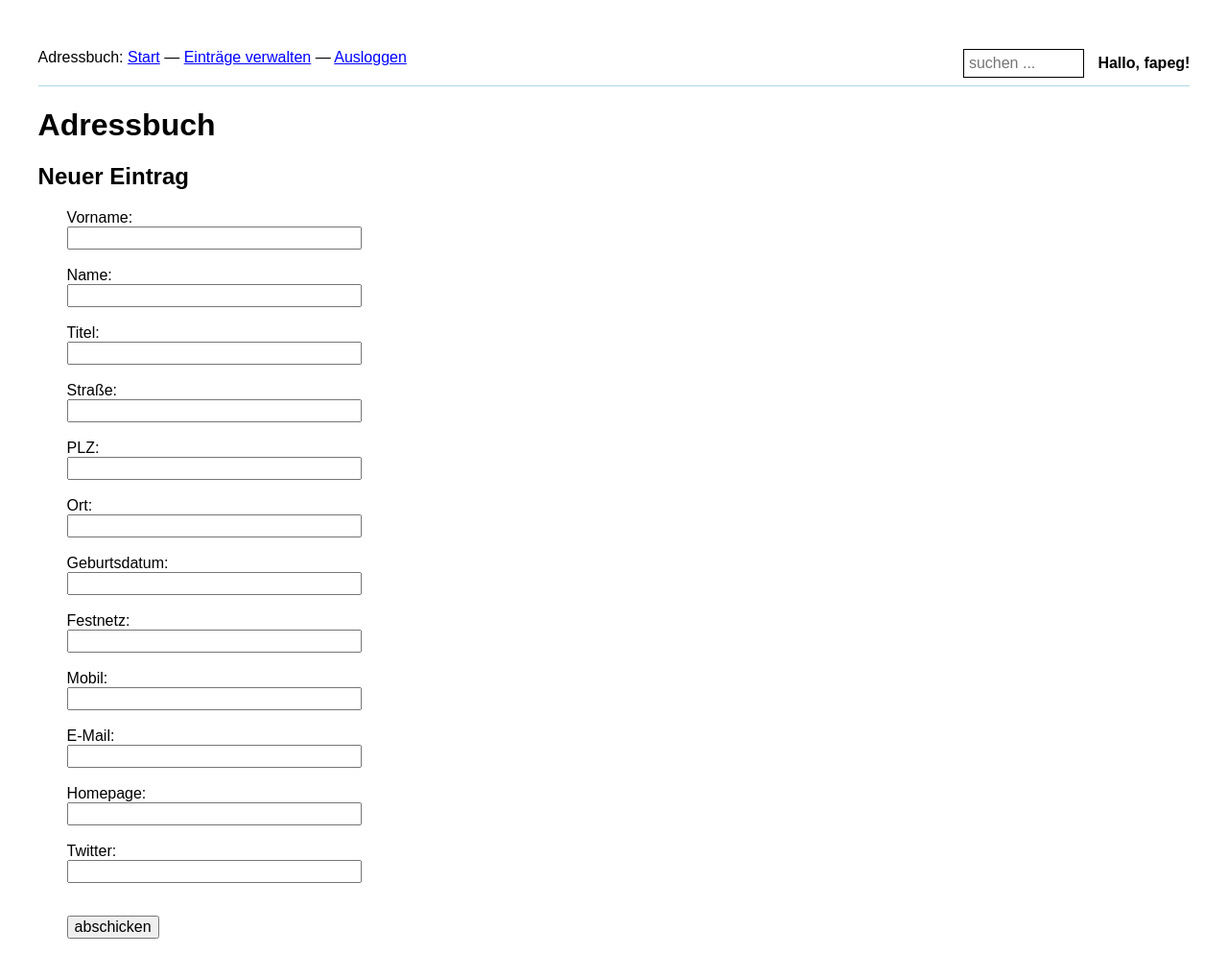
After one commit to fapeg/adressbuch, a Flask app: page /new in a window 1280 px wide. The commit adds this page. Shown: the whole page at 96% size. Run offline with Flask 2, Linux system fonts and the light colour scheme; a user stored in the database is signed in; some web fonts are replaced.

Commit message:
suchfunktion

```diff
--- a/main.py
+++ b/main.py
@@ -2,9 +2,9 @@
 # Autor: Giulia Kirstein, Daniel Gros, Fabian Pegel
 # Mai 2014
 # Projektseminar Angewandte Informationswissenschaft
-from flask import Flask, render_template, g, flash, redirect, session
+from flask import Flask, render_template, g, flash, redirect, session, request
 from flask_sqlalchemy import SQLAlchemy
-from sqlalchemy import text
+from sqlalchemy import text, desc
 import datetime, hashlib, os, re
 from flask.ext.wtf import Form
 from flask.ext.login import LoginManager
@@ -111,6 +111,9 @@ class EditForm(Form):
     homepage = TextField('homepage')
     twitter = TextField('twitter')
 
+class SearchForm(Form):
+    searchfield = TextField('searchfield', validators = [Required(u"Bitte Feld ausfüllen!")])
+
 
 
 class LoginForm(Form):
@@ -122,9 +125,24 @@ class LoginForm(Form):
 
 @app.route('/')
 def hello_world():
-	entries=Entry.query.with_entities(Entry.vorname,Entry.name,Entry.titel,Entry.strasse,Entry.plz,Entry.ort,Entry.geburtsdatum,Entry.festnetz,Entry.mobil,Entry.email,Entry.homepage,Entry.twitter)
-	return render_template('anzeige.htm', entries=entries)
+    searchform = SearchForm(csrf_enabled=False)
+    entries=Entry.query.with_entities(Entry.vorname,Entry.name,Entry.titel, Entry.strasse,Entry.plz,Entry.ort,Entry.geburtsdatum,Entry.festnetz,Entry.mobil,Entry.email,Entry.homepage,Entry.twitter)
+    return render_template('anzeige.htm', entries=entries, searchform=searchform)
 
+
+
+
+@app.route('/search', methods = ['GET', 'POST'])
+def search():
+    searchform = SearchForm(csrf_enabled=False)
+    if request.args['searchfield']:
+        begriff = request.args['searchfield']
+        begriff_trunk = '%'+begriff+'%'
+        query = text("SELECT vorname,name,titel,strasse,plz,ort,geburtsdatum,festnetz,mobil,email,homepage,twitter FROM daten WHERE (vorname  || ' ' || name like :begriff_trunk) or vorname like :begriff_trunk or name like :begriff_trunk or strasse like :begriff_trunk or ort like :begriff_trunk or plz like :begriff_trunk or geburtsdatum like :begriff_trunk or homepage like :begriff_trunk or twitter like :begriff_trunk or mobil like :begriff_trunk or festnetz like :begriff_trunk or email like :begriff_trunk;")
+        searchentries = db.engine.execute(query, begriff_trunk=begriff_trunk)
+    else:
+        return redirect('/')
+    return render_template('search.htm', searchform=searchform, begriff=begriff, searchentries=searchentries)
 
 
 @app.route('/edit', defaults={'id': None})
@@ -132,17 +150,34 @@ def hello_world():
 @login_required
 def edit(id):
     form = EditForm()
-    entries = Entry.query.with_entities(Entry.id, Entry.vorname,Entry.name,Entry.titel,Entry.strasse,Entry.plz,Entry.ort, Entry.geburtsdatum, Entry.festnetz, Entry.mobil, Entry.email, Entry.homepage,Entry.twitter)
+    searchform = SearchForm(csrf_enabled=False)
+    entries = Entry.query.with_entities(Entry.id, Entry.vorname,Entry.name,Entry.titel,Entry.strasse,Entry.plz,Entry.ort, Entry.geburtsdatum, Entry.festnetz, Entry.mobil, Entry.email, Entry.homepage,Entry.twitter).order_by(desc(Entry.id))
     if id is not None:
         if form.validate_on_submit():
             # text funktion escapet den string
             query = text("UPDATE daten SET vorname=:vorname, name=:name, titel=:titel,strasse=:strasse, plz=:plz, ort=:ort, geburtsdatum=:geburtsdatum, festnetz=:festnetz, mobil=:mobil, email=:email, homepage=:homepage, twitter=:twitter where id=:userid ;")
-            flash("Eintrag bearbeitet!")
+            flash("Eintrag bearbeitet!", 'accept')
 
             db.engine.execute(query, vorname=form.vorname.data, name=form.name.data, titel=form.titel.data, strasse=form.strasse.data, plz=form.plz.data, ort=form.ort.data, geburtsdatum=form.geburtsdatum.data, festnetz=form.festnetz.data, mobil=form.mobil.data, email=form.email.data, homepage=form.homepage.data, twitter=form.twitter.data, userid=form.userid.data)
 
         entries = Entry.query.filter_by(id=id).with_entities(Entry.id, Entry.vorname,Entry.name,Entry.titel,Entry.strasse,Entry.plz,Entry.ort, Entry.geburtsdatum, Entry.festnetz, Entry.mobil, Entry.email, Entry.homepage,Entry.twitter).first()
-    return render_template('edit.htm', entries=entries, id=id , form=form)
+    return render_template('edit.htm', entries=entries, id=id , form=form, searchform=searchform)
+
+
+
+@app.route('/new', methods = ['GET', 'POST'])
+@login_required
+def new():
+    searchform = SearchForm(csrf_enabled=False)
+    form = EditForm()
+    if form.validate_on_submit():
+        query = text("INSERT INTO daten ('id','vorname','name','titel','strasse','plz','ort','geburtsdatum','festnetz','mobil','email','homepage','twitter') VALUES (NULL, :vorname,:name,:titel,:strasse,:plz,:ort,:geburtsdatum,:festnetz,:mobil,:email,:homepage,:twitter);")
+        db.engine.execute(query, vorname=form.vorname.data, name=form.name.data, titel=form.titel.data, strasse=form.strasse.data, plz=form.plz.data, ort=form.ort.data, geburtsdatum=form.geburtsdatum.data, festnetz=form.festnetz.data, mobil=form.mobil.data, email=form.email.data, homepage=form.homepage.data, twitter=form.twitter.data)
+        flash("Eintrag wurde angelegt!", 'accept')
+        return redirect('/edit')
+    else:
+        return render_template('new.htm', form=form, searchform=searchform)
+
 
 
 @app.route('/delete/<id>')
@@ -151,12 +186,13 @@ def delete(id):
     if id is not None:
         query = text("DELETE FROM daten WHERE id = :id;")
         db.engine.execute(query, id=id)
-        flash(u"Benutzer mit der ID " + str(id) + u" gelöscht!")
+        flash(u"Benutzer mit der ID " + str(id) + u" gelöscht!", 'accept')
         return redirect('/edit')
 
 
 @app.route('/login', methods = ['GET', 'POST'])
 def login():
+    searchform = SearchForm(csrf_enabled=False)
     form = LoginForm()
     if form.validate_on_submit():
         #        flash('Login requested for user="' + form.username.data + '", remember_me=' + str(form.remember_me.data))
@@ -170,13 +206,14 @@ def login():
         if user is not None and user.passwort == hashlib.md5(p_password).hexdigest():
             session['username']=user.username
             login_user(user, remember = remember_me)
+            flash('Herzlich Willkommen, '+session['username']+'!', 'accept')
             return redirect('/')
         else:
-            flash('Benutzername oder Passwort falsch!')
+            flash('Benutzername oder Passwort falsch!', 'error')
 
     return render_template('login.htm',
         title = 'Sign In',
-        form = form)
+        form = form, searchform=searchform)
 
 @app.route('/logout')
 def logout():
--- a/static/style.css
+++ b/static/style.css
@@ -13,9 +13,12 @@ select {font-family: 'Droid Sans', sans-serif; font-size:14px;}
 a {color:blue;text-decoration:underline;}
 a:visted {color:blue; text-decoration:underline;}
 .nohighlight {color:initial;text-decoration:none;}
-.error {color:red; font-weight:bold;}
 ul.edit { list-style-image: url('page_edit.png');}
 ul.delete { list-style-image: url('delete.png');}
-ul.flash { list-style-image: url('exclamation.png');}
+ul.accept { list-style-image: url('accept.png'); background-color:lightgreen; font-weight:bold; padding:15px 15px 15px 30px; width:400px;}
+ul.error { list-style-image: url('exclamation.png'); background-color:#FC6262; font-weight:bold; padding:15px 15px 15px 30px; width:400px;}
+.searchform { display:inline; padding:10px;}
+.searchform input {border: 1px solid black; padding: 5px;}
+ul.add { list-style-image: url('add.png');}
 ul.edit li {margin-top:25px;}
-ul.delete a, ul.edit a {color:initial; text-decoration:none;}
+ul.delete a, ul.edit a , ul.add a {color:initial; text-decoration:none;}
--- a/templates/edit.htm
+++ b/templates/edit.htm
@@ -5,10 +5,16 @@
 
 <h1>Adressbuch</h1>
 
+    <ul class="add">
+    <a href="/new"><li><strong style="color:blue;vertical-align:top;">neuen Eintrag anlegen</strong></li></a>
+    </ul>
+
 <h2>Einträge bearbeiten</h2>
 
 {% if not id: %}
+
     <div class="editlist">
+
         <ul class="edit">
         	{% for line in entries: %}
            <a href="/edit/{{line['id']}}" title="Eintrag bearbeiten"> <li>
--- a/templates/index.htm
+++ b/templates/index.htm
@@ -12,15 +12,17 @@
   </head>
   <body>
 	 <div id="page">
-    <div>Adressbuch: <a href="/">Start</a> &mdash; {% if session['username'] %}<a href="/edit">Einträge verwalten</a> &mdash; <a href="/logout">Ausloggen</a><div style="display:inline;float:right;"><strong>Hallo, {{session['username']}}!</strong></div> {% else %} <a href="/login">Einloggen</a>{% endif %}</div>
-    <hr>
-    {% with messages = get_flashed_messages() %}
+    <div>Adressbuch: <a href="/">Start</a> &mdash; {% if session['username'] %}<a href="/edit">Einträge verwalten</a> &mdash; <a href="/logout">Ausloggen</a><div style="display:inline;float:right;"><form class='searchform' name='search' method='get' action='/search'>{{searchform.searchfield(size=10, placeholder='suchen ...')}}</form> <strong>Hallo, {{session['username']}}!</strong></div> {% else %} <a href="/login">Einloggen</a><div style="display:inline;float:right;"><form class='searchform' name='search' method='get' action='/search'>{{searchform.searchfield(size=10, placeholder='suchen ...')}}</form> </div>{% endif %} </div>
+    <hr style='margin-top:20px;'>
+    {% with messages = get_flashed_messages(with_categories=true) %}
     {% if messages %}
-    <ul class="flash">
-    {% for message in messages %}
+
+    {% for category, message in messages %}
+     <ul class="{{category}}">
         <li>{{ message }}</li>
+         </ul>
     {% endfor %}
-    </ul>
+
     {% endif %}
     {% endwith %}
     {% block content %}{% endblock %}
--- /dev/null
+++ b/templates/new.htm
@@ -0,0 +1,77 @@
+<!-- extend from base layout -->
+{% extends "index.htm" %}
+
+{% block content %}
+
+<h1>Adressbuch</h1>
+
+<h2>Neuer Eintrag</h2>
+<form action="" method="post" name="edit" style="margin-left:30px;">
+    {{form.hidden_tag()}}
+    <p>
+      <label>Vorname:<br>
+      {{form.vorname(size=30)}}</label><br>
+      {% for error in form.errors.vorname %}
+      <span style="color: red;">[{{error}}]</span>
+      {% endfor %}<br>
+      <label>Name:<br>
+      {{form.name(size=30)}}</label><br>
+      {% for error in form.errors.name %}
+      <span style="color: red;">[{{error}}]</span>
+      {% endfor %}<br>
+      <label>Titel:<br>
+      {{form.titel(size=30)}}</label><br>
+      {% for error in form.errors.titel %}
+      <span style="color: red;">[{{error}}]</span>
+      {% endfor %}<br>
+      <label>Straße:<br>
+      {{form.strasse(size=30)}}</label><br>
+      {% for error in form.errors.strasse %}
+      <span style="color: red;">[{{error}}]</span>
+      {% endfor %}<br>
+      <label>PLZ:<br>
+      {{form.plz(size=30)}}</label><br>
+      {% for error in form.errors.plz %}
+      <span style="color: red;">[{{error}}]</span>
+      {% endfor %}<br>
+      <label>Ort:<br>
+      {{form.ort(size=30)}}</label><br>
+      {% for error in form.errors.ort %}
+      <span style="color: red;">[{{error}}]</span>
+      {% endfor %}<br>
+      <label>Geburtsdatum:<br>
+      {{form.geburtsdatum(size=30)}}</label><br>
+      {% for error in form.errors.geburtsdatum %}
+      <span style="color: red;">[{{error}}]</span>
+      {% endfor %}<br>
+      <label>Festnetz:<br>
+      {{form.festnetz(size=30)}}</label><br>
+      {% for error in form.errors.festnetz %}
+      <span style="color: red;">[{{error}}]</span>
+      {% endfor %}<br>
+      <label>Mobil:<br>
+      {{form.mobil(size=30)}}</label><br>
+      {% for error in form.errors.mobil %}
+      <span style="color: red;">[{{error}}]</span>
+      {% endfor %}<br>
+      <label>E-Mail:<br>
+      {{form.email(size=30)}}</label><br>
+      {% for error in form.errors.email %}
+      <span style="color: red;">[{{error}}]</span>
+      {% endfor %}<br>
+      <label>Homepage:<br>
+      {{form.homepage(size=30)}}</label><br>
+      {% for error in form.errors.homepage %}
+      <span style="color: red;">[{{error}}]</span>
+      {% endfor %}<br>
+      <label>Twitter:<br>
+      {{form.twitter(size=30)}}</label><br>
+      {% for error in form.errors.twitter %}
+      <span style="color: red;">[{{error}}]</span>
+      {% endfor %}<br>
+  </p>
+  <p><input type="submit" value="abschicken"></p>
+
+</form>
+
+{% endblock %}
```
Also changed, not shown: templates/search.htm (added, +29 -0 lines), adressen.sqlite, static/accept.png (added), static/add.png (added).
